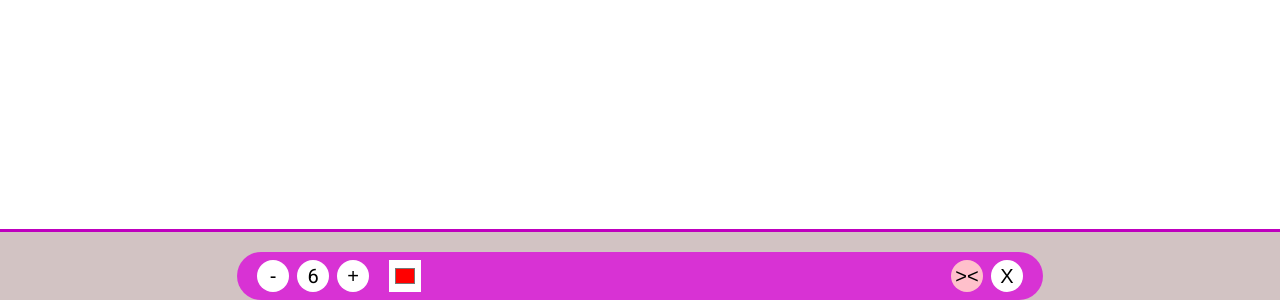
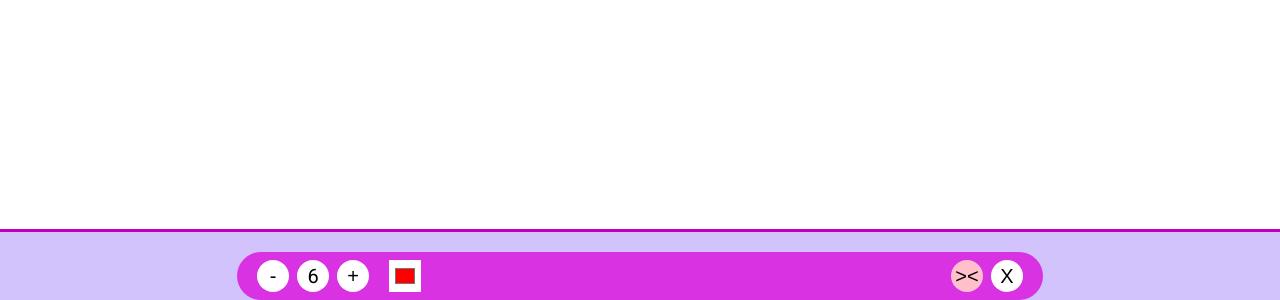
Before and after one commit to divyanshsood00/jspaint, a plain HTML site: page index.html in a window 1280 px wide. Shown: the part 562-862 px from the top of the page. Drawn offline with Linux system fonts and the light colour scheme.

Commit message:
background changed

```diff
--- a/style.css
+++ b/style.css
@@ -5,7 +5,7 @@
 }
 
 body {
-  background-color: rgba(134, 94, 94, 0.37);
+  background-color: rgba(134, 94, 250, 0.37);
   font-family: "Roboto", sans-serif;
   display: flex;
   flex-direction: column;
```
